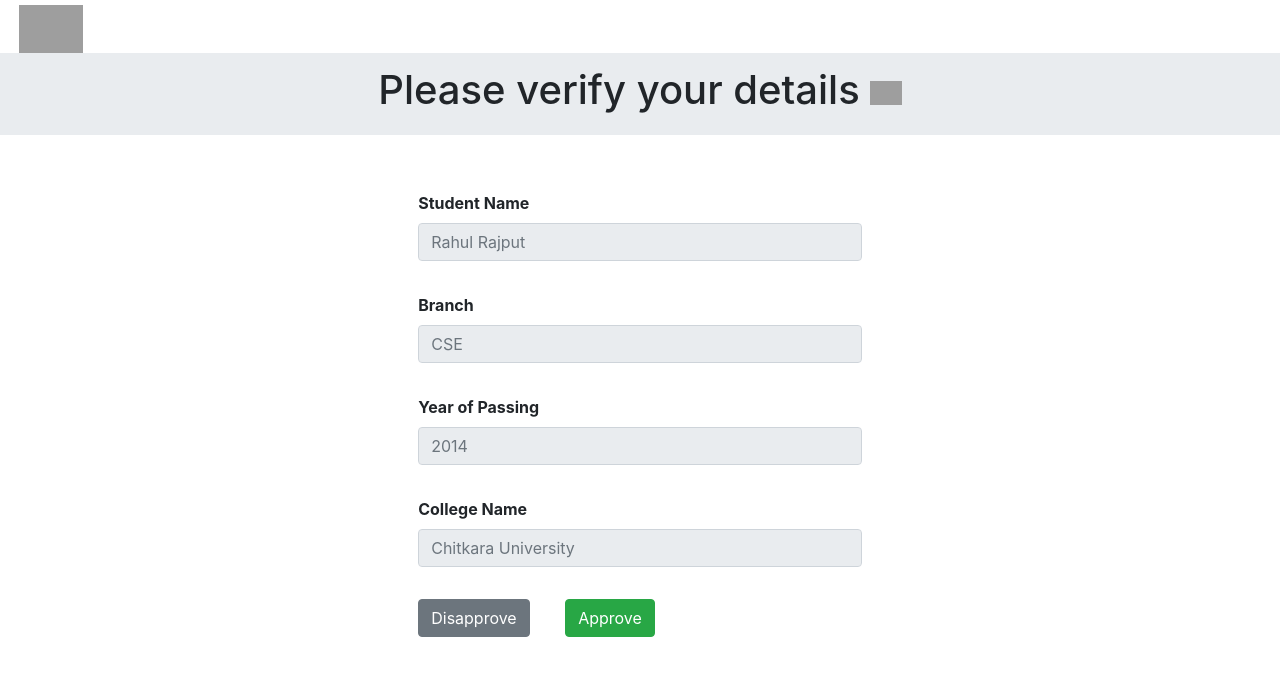
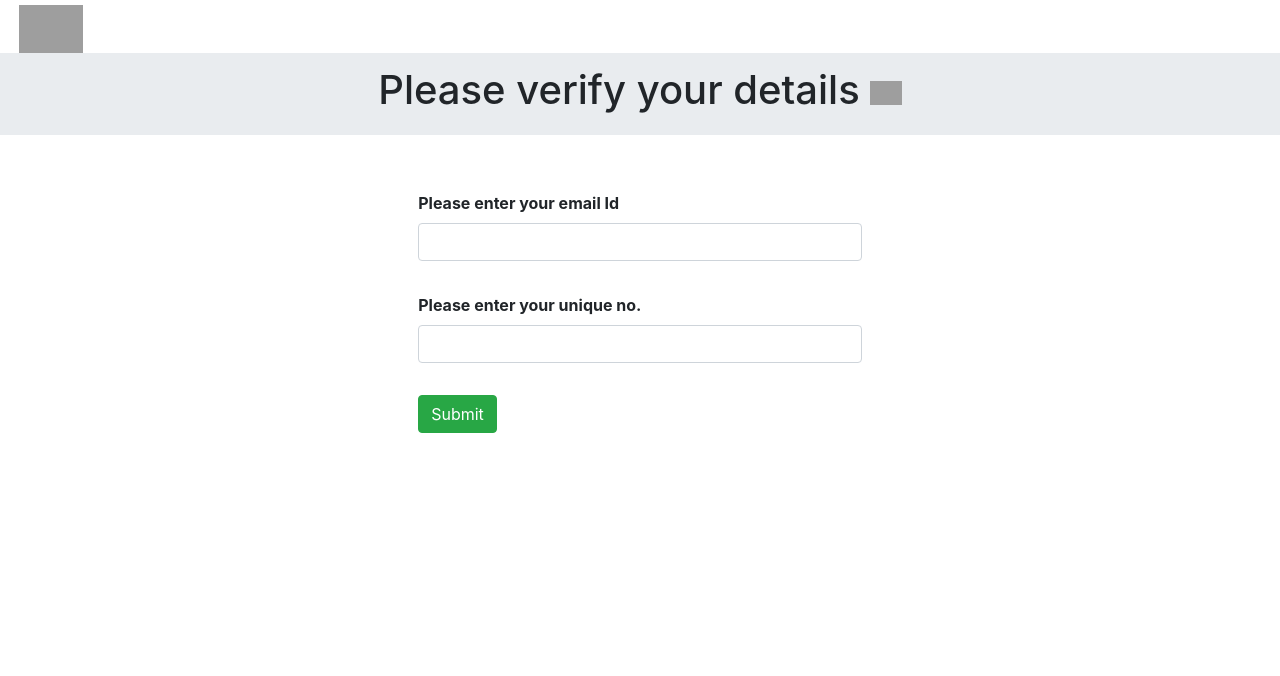
Before and after one commit to rahulrajput02/hackathon, an Angular app: page /student in a window 1280 px wide. Shown: the top 676 px of the page. Built offline with nearby package versions, Linux system fonts and the light colour scheme; grey boxes are pictures that could not be loaded.

Commit message:
updated student page

```diff
--- a/src/app/student/student.component.html
+++ b/src/app/student/student.component.html
@@ -2,7 +2,7 @@
   <img class="logo" src="https://encrypted-tbn0.gstatic.com/images?q=tbn:ANd9GcQivXTvcFKHQy1NmQqRPQij_-rhmi6SWunIEpIidiyg4uGTmORI8Q">
 </a>
 
-<form (submit)="recordSubmission($event)" [formGroup]="studentForm" autocomplete="on" novalidate>
+<form (submit)="submitDetails($event)" [formGroup]="studentForm" autocomplete="on" novalidate>
   <div class="jumbotron jumbotron-fluid">
     <div class="heading">
       <h1>
@@ -11,36 +11,68 @@
       </h1>
     </div>
   </div>
-  <div class="container">
 
+  <div class="container" [hidden]="succesfullSubmission">
+    <div class="form-group">
+      <label>
+        <br>
+        <b>Please enter your email Id</b>
+      </label>
+      <input class="form-control" formControlName="studentEmail" type="text" id="studentEmail">
+    </div>
+    <div *ngIf="studentForm.controls['studentEmail'].invalid && (studentForm.controls['studentEmail'].dirty || studentForm.controls['studentEmail'].touched)"
+      class="alert alert-danger">
+      <div *ngIf="studentForm.controls['studentEmail'].errors.required">
+        Student Name is required.
+      </div>
+    </div>
+
+    <div class="form-group">
+      <label>
+        <b>Please enter your unique no.</b>
+      </label>
+      <input class="form-control" formControlName="studentUniqueId" type="text" id="studentUniqueId">
+    </div>
+    <div *ngIf="studentForm.controls['studentUniqueId'].invalid && (studentForm.controls['studentUniqueId'].dirty || studentForm.controls['studentUniqueId'].touched)"
+      class="alert alert-danger">
+      <div *ngIf="studentForm.controls['studentUniqueId'].errors.required">
+        Unique No. is required.
+      </div>
+    </div>
+
+    <button type="submit" class="btn btn-success" class="btn btn-success">
+      Submit
+    </button>
+  </div>
+
+  <div class="container" [hidden]="beforeSubmission">
     <div class="form-group">
       <label>
         <br>
         <b>Student Name</b>
       </label>
-      <input class="form-control" formControlName="studentName" type="text" id="studentName" placeholder={{studentName}} readonly>
+      <input class="form-control" type="text" id="studentName" placeholder={{studentName}} readonly>
     </div>
 
     <div class="form-group">
       <label>
         <b>Branch</b>
       </label>
-      <input class="form-control" formControlName="studentBranch" type="text" id="studentBranch" placeholder={{studentBranch}}
-        readonly>
+      <input class="form-control" type="text" id="studentBranch" placeholder={{studentBranch}} readonly>
     </div>
 
     <div class="form-group">
       <label>
         <b>Year of Passing</b>
       </label>
-      <input class="form-control" formControlName="passingYear" type="text" id="passingYear" placeholder={{passingYear}} readonly>
+      <input class="form-control" type="text" id="passingYear" placeholder={{passingYear}} readonly>
     </div>
 
     <div class="form-group">
       <label>
         <b>College Name</b>
       </label>
-      <input class="form-control" formControlName="collegeName" type="text" id="collegeName" placeholder={{collegeName}} readonly>
+      <input class="form-control" type="text" id="collegeName" placeholder={{collegeName}} readonly>
     </div>
 
     <button (click)="refresh()" type="button" style="margin-right: 8%" class="btn btn-secondary">
--- a/src/app/student/student.component.ts
+++ b/src/app/student/student.component.ts
@@ -13,17 +13,24 @@ export class StudentComponent implements OnInit {
     passingYear;
     collegeName;
     approved = false;
+    succesfullSubmission = false;
+    beforeSubmission = true;
 
     studentForm = new FormGroup({
-        studentName: new FormControl(),
-        studentBranch: new FormControl(),
-        passingYear: new FormControl(),
-        collegeName: new FormControl()
+        studentEmail: new FormControl(),
+        studentUniqueId: new FormControl()
     });
 
     constructor(private fb: FormBuilder) {
+        this.createForm();
     }
 
+    createForm() {
+        this.studentForm = this.fb.group({
+            studentEmail: ['', Validators.required],
+            studentUniqueId: ['', Validators.required],
+        });
+    }
 
     ngOnInit() {
         this.studentName = 'Rahul Rajput';
@@ -32,6 +39,16 @@ export class StudentComponent implements OnInit {
         this.collegeName = 'Chitkara University';
     }
 
+    submitDetails(event) {
+        const target = event.target;
+        const studentEmail = target.querySelector('#studentEmail').value;
+        const studentUniqueId = target.querySelector('#studentUniqueId').value;
+
+        console.log(studentEmail, studentUniqueId);
+        this.succesfullSubmission = true;
+        this.beforeSubmission = false;
+    }
+
     approve() {
         this.approved = true;
     }
```
